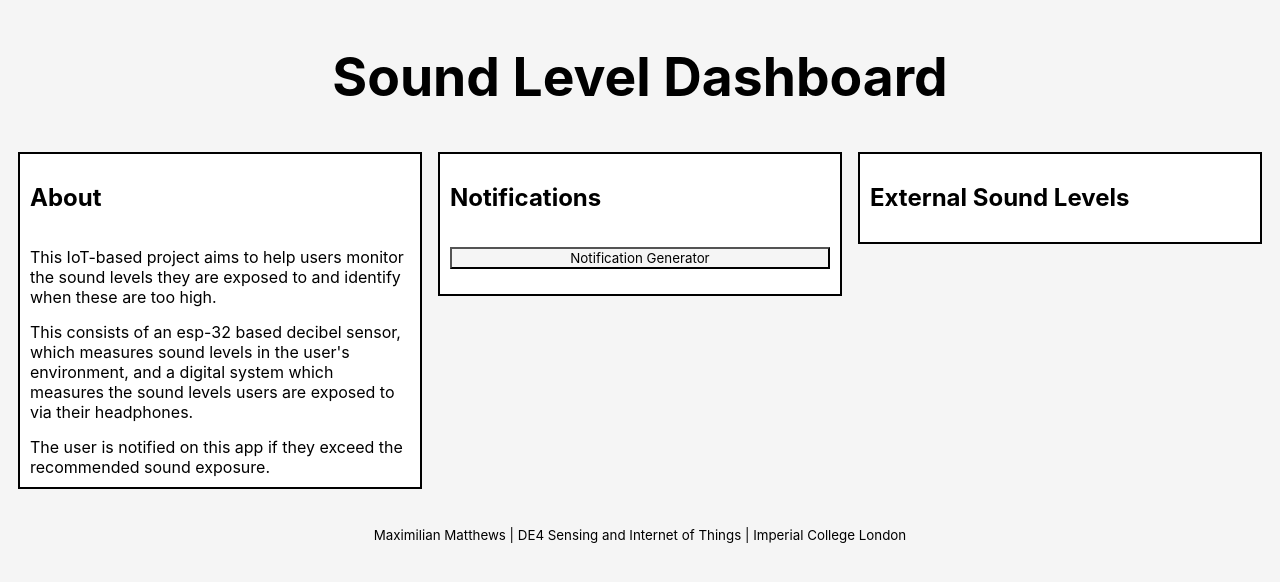
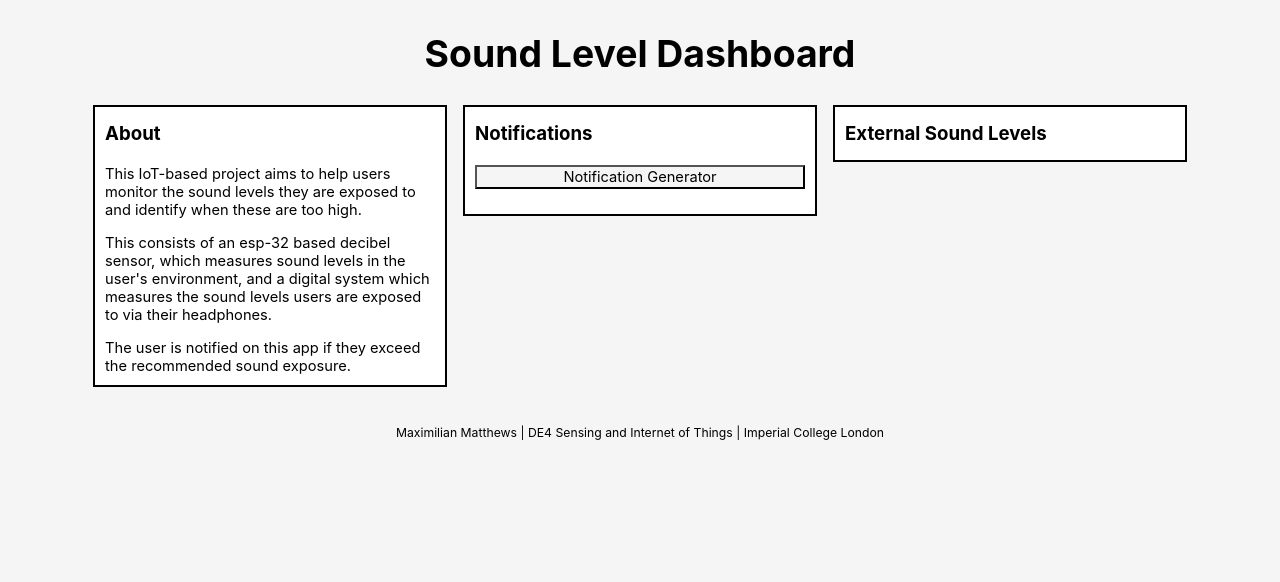
Before and after one commit to mlm20/audio-exposure-project-web-app, a website: page public/index.html in a window 1280 px wide. Drawn offline with Linux system fonts and the light colour scheme; no server answers.

Commit message:
changed box sizes

```diff
--- a/app.js
+++ b/app.js
@@ -1,6 +1,6 @@
 // Imports
 const express = require("express");
-const fs = require("fs");
+// const fs = require("fs");
 const AWS = require("aws-sdk");
 const s3 = new AWS.S3();
 const bodyParser = require("body-parser");
@@ -67,7 +67,9 @@ const initializeNotificationsFile = async function () {
                     ContentType: "application/json",
                 })
                 .promise();
-            console.log("notifications.json created and initialized with an empty array.");
+            console.log(
+                "notifications.json created and initialized with an empty array."
+            );
         } else {
             // Handle other errors
             console.error("Error checking notifications.json:", error);
--- a/notifications.json
+++ /dev/null
@@ -1 +0,0 @@
-[{"message":"Event triggered","timestamp":"2023-12-04T01:24:54.790Z"}]
--- a/public/default.css
+++ b/public/default.css
@@ -3,6 +3,7 @@
 * {
     font-family: Inter, sans-serif;
     background-color: #f5f5f5;
+    font-size: 11pt;
 }
 
 header {
@@ -11,11 +12,14 @@ header {
 }
 
 h1 {
-    font-size: 40pt;
+    font-size: 28pt;
 }
 
 h2 {
     background-color: white;
+    font-size: 14pt;
+    margin-top: 5px;
+    margin-bottom: 5px;
 }
 
 h3 {
@@ -62,7 +66,7 @@ footer {
     gap: 15px;
     padding: 10px;
     box-sizing: border-box;
-    width: 400px;
+    width: 350px;
     outline: solid;
     outline-width: 2px;
     background-color: white;
```
